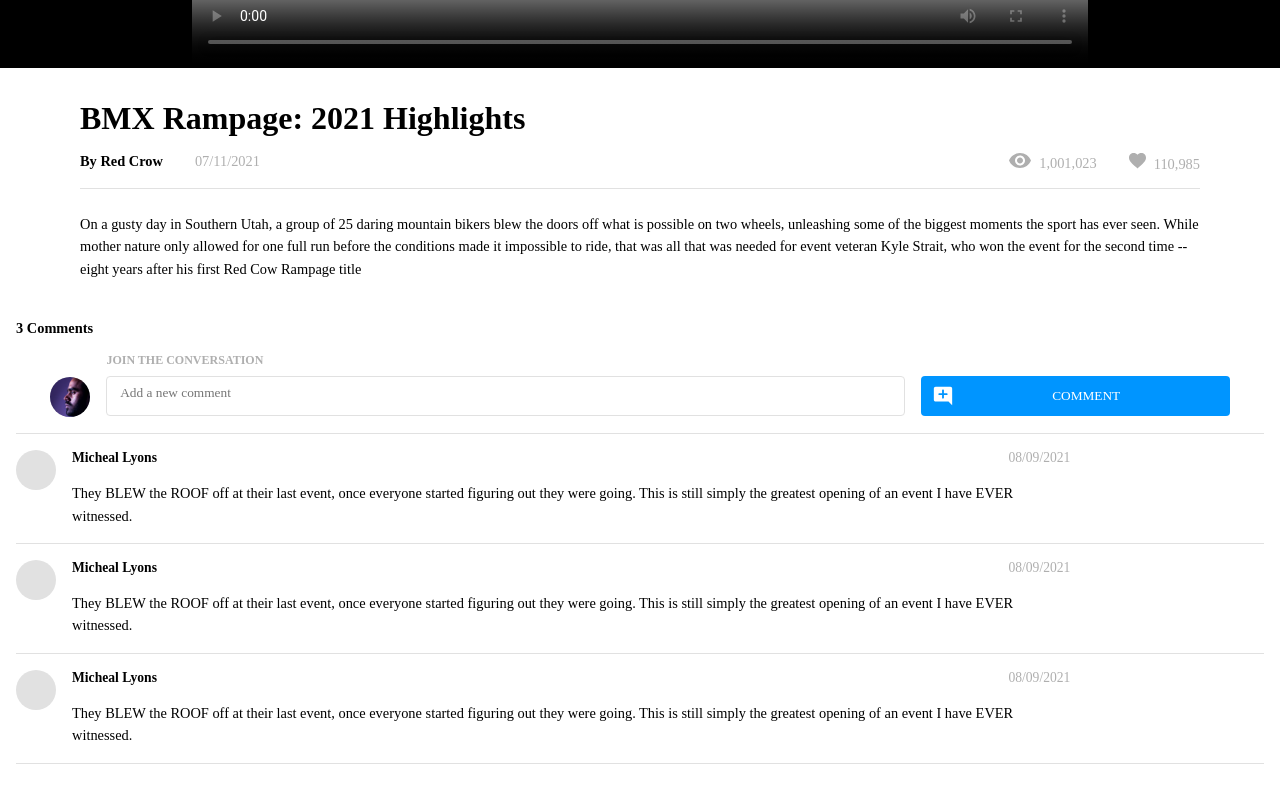
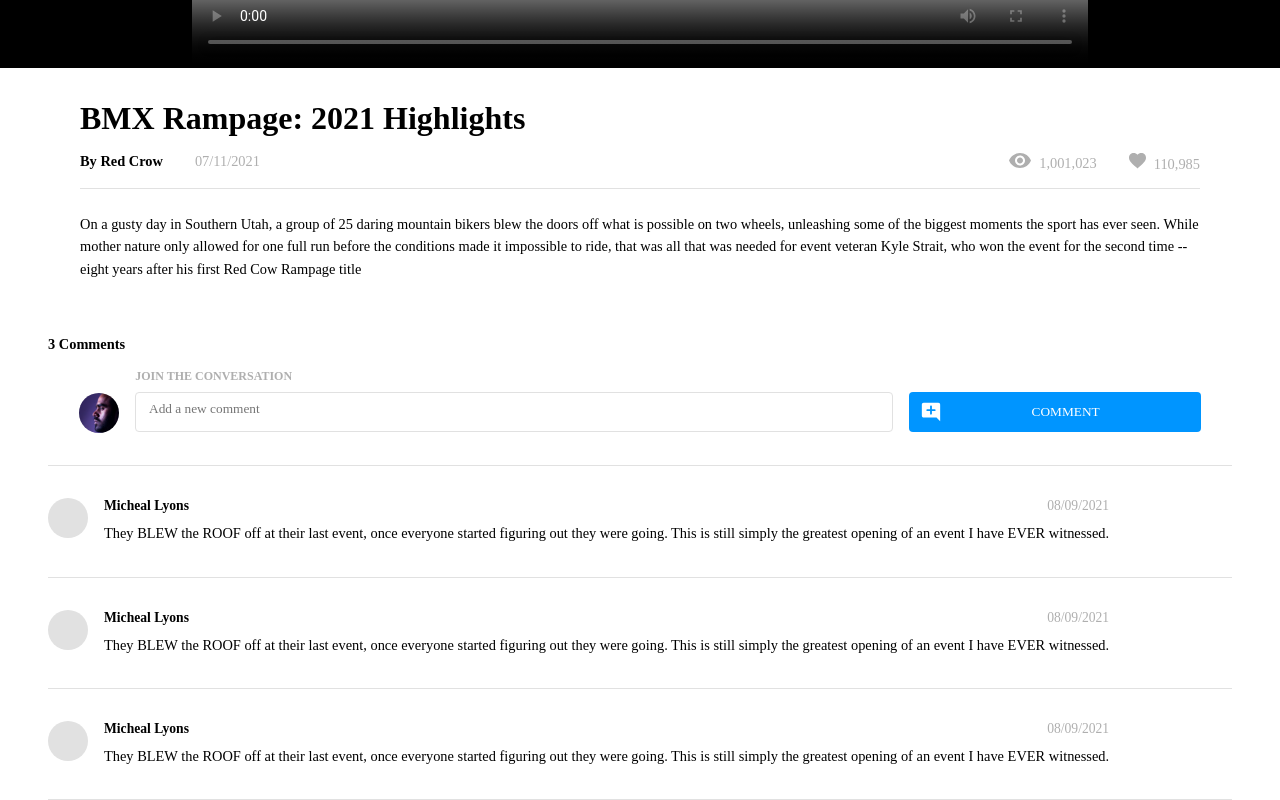
Before and after one commit to Cheeonon/chloe-park-brainflix, a React (Create React App) app: page / in a window 1280 px wide. Shown: the part 680-1480 px from the top of the page. Before the commit the page ends 1444 px from the top, so only its background shows below. Built offline with nearby package versions, Linux system fonts and the light colour scheme.

Commit message:
Add tablet breakpoint

```diff
--- a/src/components/Comment/Comment.js
+++ b/src/components/Comment/Comment.js
@@ -6,7 +6,7 @@ import profileUrl from '../../assets/images/Mohan-muruge.jpg';
 const Comment = () => {
   return (
     <div className="comment">
-        <Profile url=""/>
+        <Profile url="" customClass="comment__profile"/>
         <div className="comment__container">
             <div className="comment__info">
                 <span className="comment__name">Micheal Lyons</span>
--- a/src/components/Comment/Comment.scss
+++ b/src/components/Comment/Comment.scss
@@ -1,23 +1,29 @@
 @use '../../styles/partials/variables' as *;
 @use '../../styles/partials/colors' as *;
+@use '../../styles/partials/mixins' as *;
 
 .comment{
     margin: 0 $mobileBasicSpacing;
     padding: $mobileBasicSpacing 0;
     display: flex;
     border-bottom: 1px solid $Mercury;
+    flex-shrink: 1 0 auto;
+
+    @include tablet{
+        margin: 0 $tabletBasicSpacing;
+        padding: calc($mobileBasicSpacing + 1rem) 0;
+    }
 
     &__container{
         display: flex;
         flex-direction: column;
-        width: 80%;
         margin-left: 1rem;
     }
 
     &__info{
         display: flex;
         justify-content: space-between;
-        margin-bottom: $mobileBasicSpacing;
+        margin-bottom: 0.5rem;
         font-size: 0.85rem;
     }
 
@@ -28,4 +34,8 @@
     &__date{
         color: $Silver;
     }
+
+    &__profile{
+        min-width: $headerSpacing;
+    }
 }
--- a/src/components/CommentForm/CommentForm.scss
+++ b/src/components/CommentForm/CommentForm.scss
@@ -8,6 +8,11 @@
     margin: 0 $mobileBasicSpacing;
     padding: $mobileBasicSpacing 0;
     border-bottom: 1px solid $Mercury;
+
+    @include tablet{
+        margin: 0 $tabletBasicSpacing;
+        padding: calc($mobileBasicSpacing + 1rem) 0;
+    }
 
     &__count{
         margin-bottom: $mobileBasicSpacing;
--- a/src/components/Profile/Profile.js
+++ b/src/components/Profile/Profile.js
@@ -1,6 +1,7 @@
 import './Profile.scss';
 
 const Profile = ({customClass, url, alt}) => {
+  // return div tag instead of img tag when the a user doesn't have profile url
   if(url==""){
     return(
       <div
```
